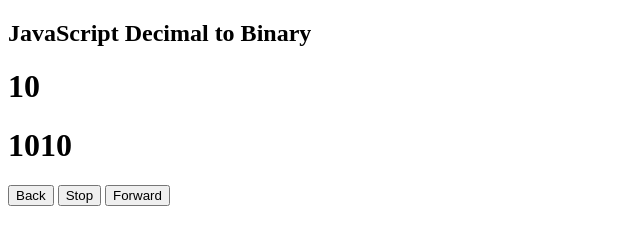
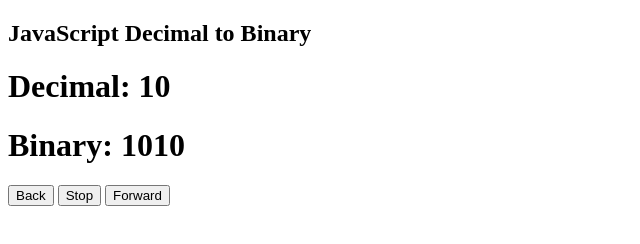
Before and after one commit to Avilpa1/DecimalToBinaryCounter, a plain HTML site: page index.html in a window 1280 px wide. Shown: the whole page, without its empty margins (0-640 px from the left). Drawn offline with Linux system fonts and the light colour scheme.

Commit message:
Update index.html

```diff
--- a/index.html
+++ b/index.html
@@ -15,6 +15,7 @@
 <script>
 var i = 1
 var pause = false
+
 setInterval(function() {
 	if(!pause) {
       		dec2bin(i)
@@ -24,8 +25,8 @@ setInterval(function() {
 
 function dec2bin(dec){
 	var converted = (dec >>> 0).toString(2)
-	document.getElementById("decimal").innerHTML = dec
-	document.getElementById("binary").innerHTML = converted
+	document.getElementById("decimal").innerHTML = "Decimal: " + dec
+	document.getElementById("binary").innerHTML = "Binary: " + converted
 }
 
 function stop() {
```
Lines whose indentation alone changed are shown as unchanged.
